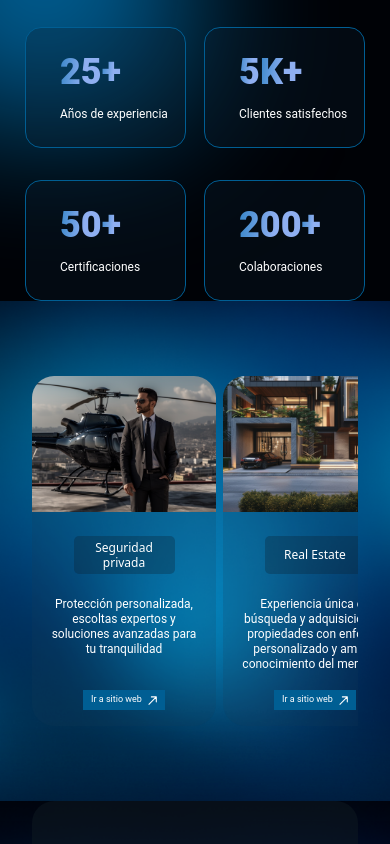
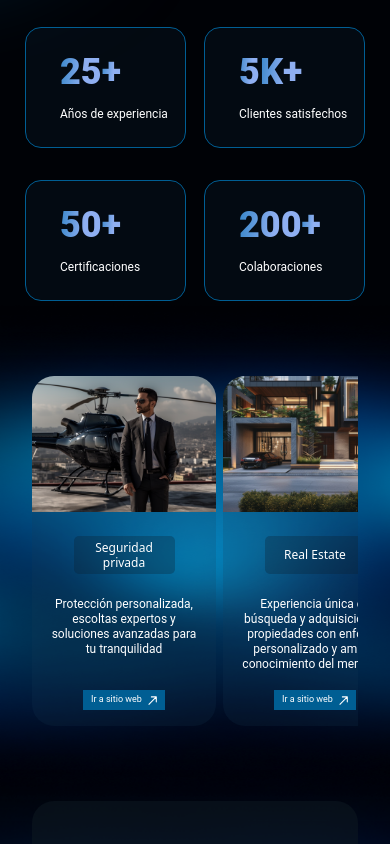
Before and after one commit to LarkinBaumann/larkinholding, a Next.js app: page / in a window 390 px wide. Shown: the part 960-1804 px from the top of the page. Built offline with nearby package versions, Linux system fonts and the light colour scheme.

Commit message:
Update component styles and image sizes

```diff
--- a/src/components/Shadows/ShadowAcerca.jsx
+++ b/src/components/Shadows/ShadowAcerca.jsx
@@ -23,8 +23,8 @@ function ShadowAcerca({inView}) {
     initial="hidden"
         animate={"visible"}
         variants={variants}
-    className='w-full  absolute top-[500px] -left-[450px] lg:top-[200px] lg:left-[150px] -z-20  lg:-z-10'>
-        <svg width="984" height={isTabletOrMobile?"650":"1054"} viewBox="0 0 984 1054" fill="none" xmlns="http://www.w3.org/2000/svg">
+    className='w-full  absolute top-[300px] -left-[450px] lg:top-[200px] lg:left-[150px] -z-20  lg:-z-10'>
+        <svg width="700" height={isTabletOrMobile?"650":"1054"} viewBox="0 0 984 1054" fill="none" xmlns="http://www.w3.org/2000/svg">
 
 <g filter="url(#filter0_f_224_634)">
 <path d="M588.3 814.371L378.95 802.676C283.332 797.335 218.048 703.746 246.06 612.166L288.796 472.445C293.421 457.325 300.445 443.047 309.601 430.156L400.954 301.533C473.243 199.752 631.388 228.123 663.789 348.685L739.049 628.724C765.138 725.797 688.661 819.978 588.3 814.371Z" fill="#005E93"/>
--- a/src/pages/index.js
+++ b/src/pages/index.js
@@ -113,16 +113,17 @@ const inter = Inter({ subsets: ["latin"] });
           />
         </div>
 
-        <div className="w-full h-full overflow-hidden relative">
+        <div className="w-full h-full overflow-hidden relative z-20">
 
-        <Empresas />
+
         <Image
         src="/images/Servicios/ShadowSm.png"
         width={5000}
         height={5000}
         alt="fondo-empresas"
-        className="flex lg:hidden object-cover -top-[180px]  absolute -z-0"
+        className="flex lg:hidden object-fill w-full h-full  absolute -z-50"
       />
+       <Empresas />
         </div>
         <div className="w-full h-full relative">
         <Image
```
